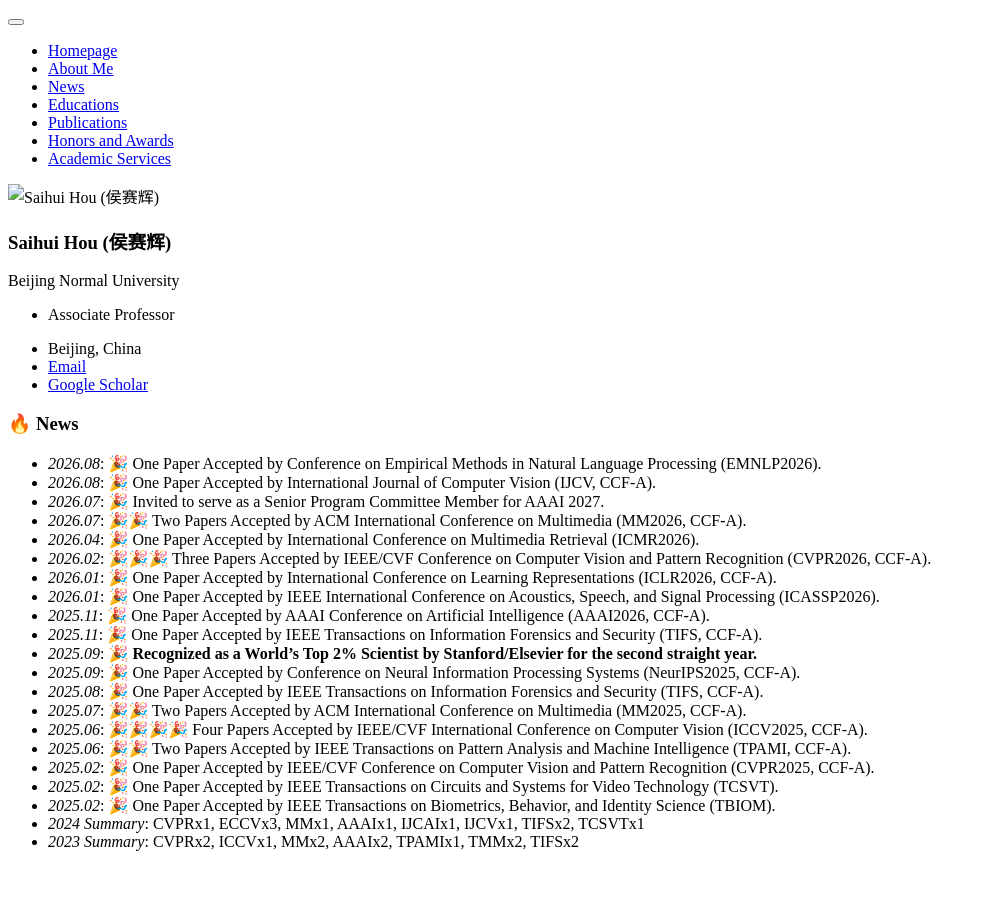
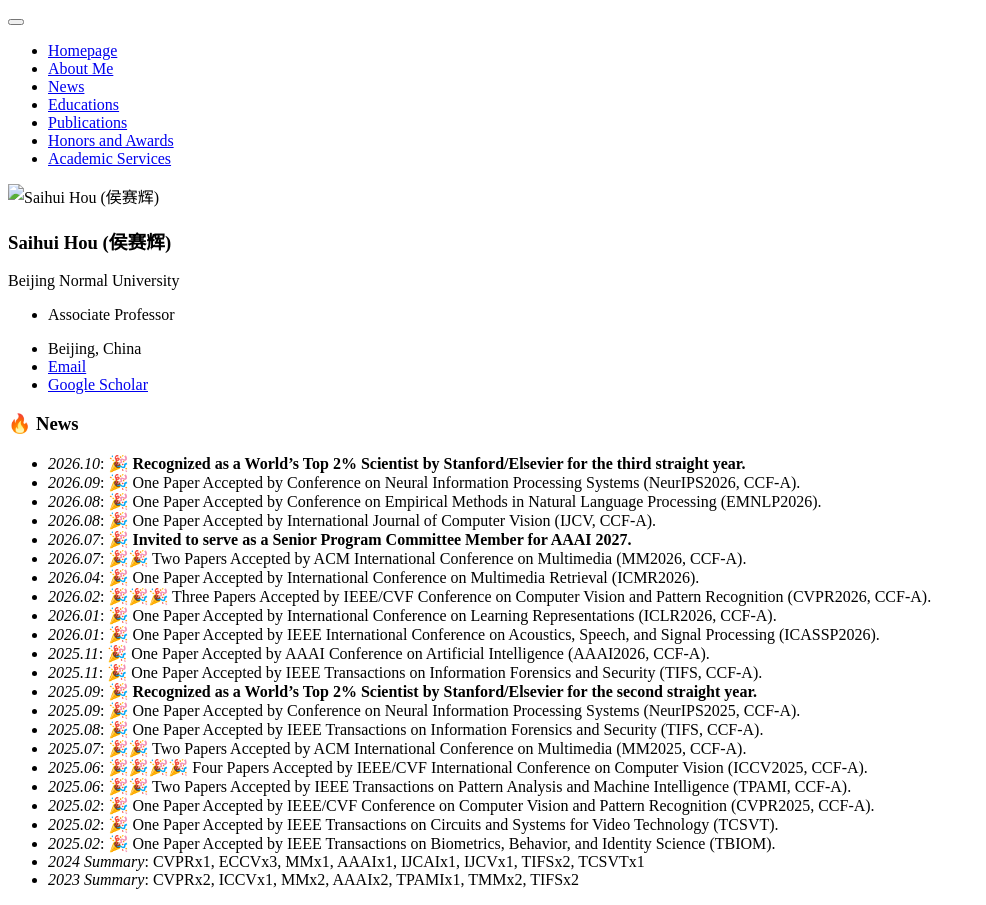
Before and after one commit to hshustc/hshustc.github.io, a Jekyll site: the page built from _pages/includes/2-news.md, in a window 1280 px wide. Shown: the whole page, without its empty margins (0-986 px from the left). Built offline with Jekyll 4.4.1, drawn with Linux system fonts in a browser that asks for light colours; our own code applies the rules of GitHub Pages for plain Markdown files.

Commit message:
Update 2-news.md

```diff
--- a/_pages/includes/2-news.md
+++ b/_pages/includes/2-news.md
@@ -1,7 +1,9 @@
 # 🔥 News
+- *2026.10*: 🎉 **Recognized as a World's Top 2% Scientist by Stanford/Elsevier for the third straight year.**
+- *2026.09*: 🎉 One Paper Accepted by Conference on Neural Information Processing Systems (NeurIPS2026, CCF-A).
 - *2026.08*: 🎉 One Paper Accepted by Conference on Empirical Methods in Natural Language Processing (EMNLP2026).
 - *2026.08*: 🎉 One Paper Accepted by International Journal of Computer Vision (IJCV, CCF-A).
-- *2026.07*: 🎉 Invited to serve as a Senior Program Committee Member for AAAI 2027.
+- *2026.07*: 🎉 **Invited to serve as a Senior Program Committee Member for AAAI 2027.**
 - *2026.07*: 🎉🎉 Two Papers Accepted by ACM International Conference on Multimedia (MM2026, CCF-A).
 - *2026.04*: 🎉 One Paper Accepted by International Conference on Multimedia Retrieval (ICMR2026).
 - *2026.02*: 🎉🎉🎉 Three Papers Accepted by IEEE/CVF Conference on Computer Vision and Pattern Recognition (CVPR2026, CCF-A).
```
